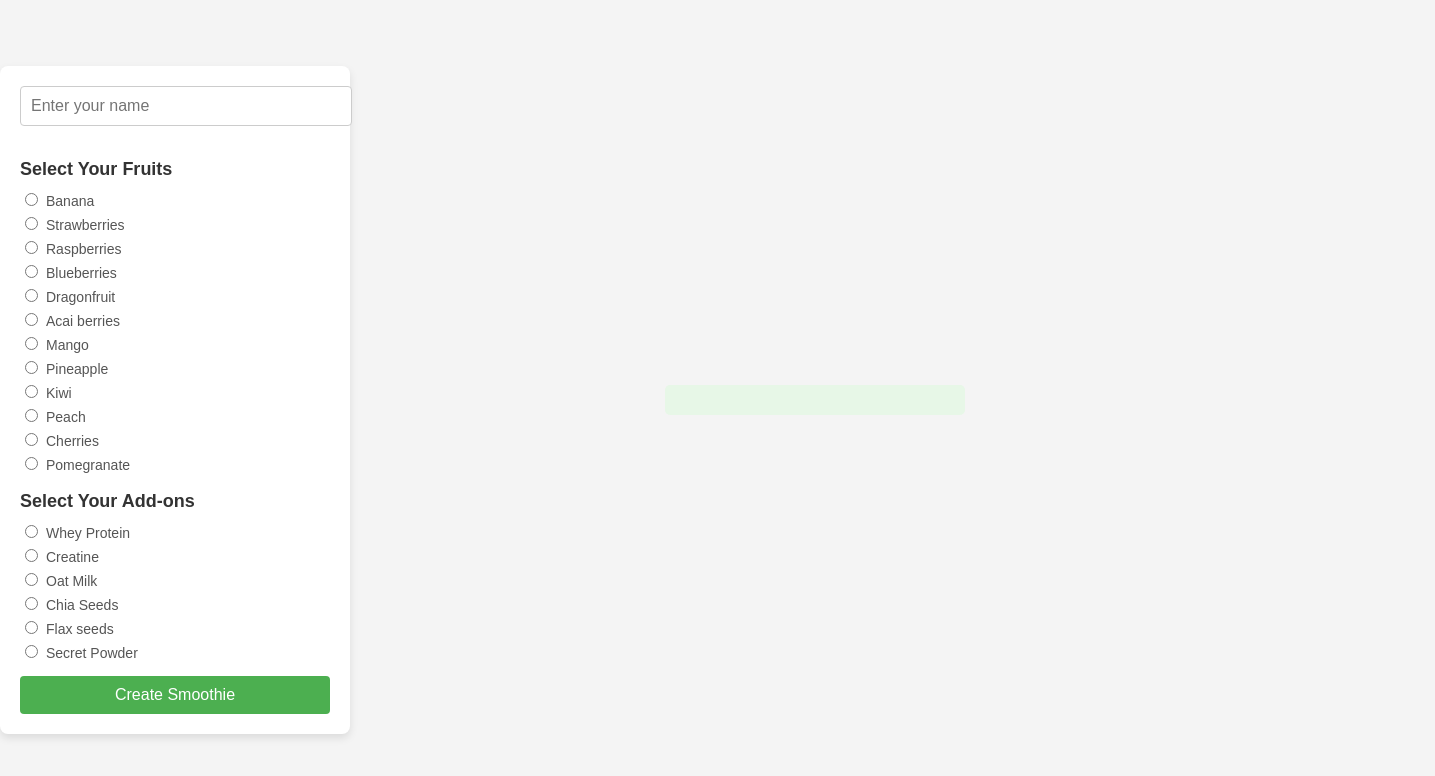
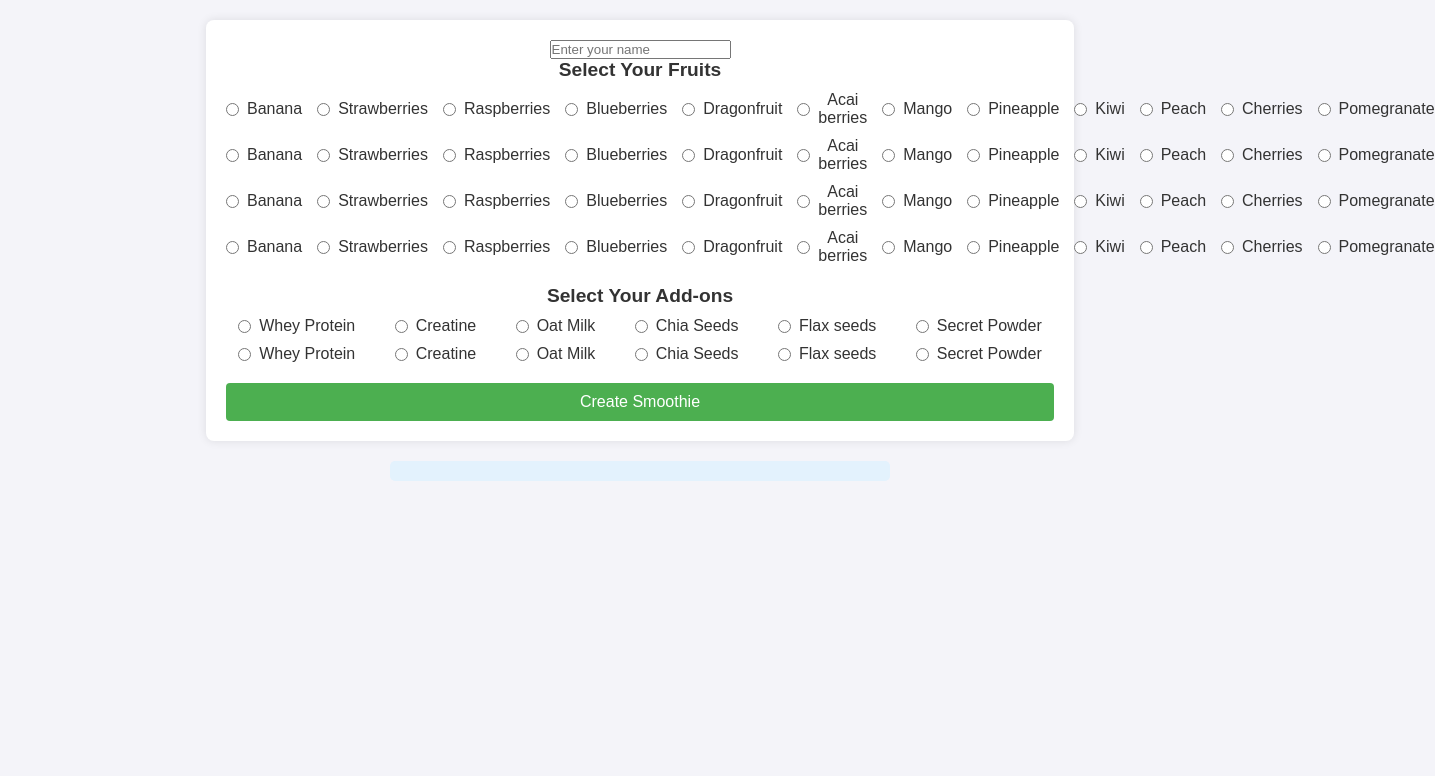
Before and after one commit to Mackintac/js-assignment-2, a plain HTML site: page index.html in a window 1280 px wide. Shown: the whole page, 1435 px wide, since content can reach past the window. Drawn offline with Linux system fonts and the light colour scheme.

Commit message:
refactor code to work with several options again.

```diff
--- a/css/styles.css
+++ b/css/styles.css
@@ -1,78 +1,87 @@
-body {
-  font-family: Arial, sans-serif;
-  background-color: #f4f4f4;
+/* General reset */
+* {
   margin: 0;
   padding: 0;
-  display: flex;
-  justify-content: center;
-  align-items: center;
-  height: 100vh;
-}
-
-form {
-  background-color: #ffffff;
-  padding: 20px;
-  border-radius: 8px;
-  box-shadow: 0 4px 8px rgba(0, 0, 0, 0.1);
-  width: 350px;
   box-sizing: border-box;
 }
 
-input[type='text'] {
-  width: 100%;
-  padding: 10px;
-  margin-bottom: 15px;
-  border: 1px solid #ccc;
-  border-radius: 4px;
-  font-size: 16px;
+body {
+  font-family: Arial, sans-serif;
+  background-color: #f4f4f9;
+  color: #333;
+  padding: 20px;
 }
 
-h3 {
-  font-size: 18px;
-  margin-bottom: 10px;
-  color: #333;
+/* Form styling */
+form {
+  text-align: center;
+
+  background-color: #fff;
+  padding: 20px;
+  border-radius: 8px;
+  box-shadow: 0 0 10px rgba(0, 0, 0, 0.1);
+  width: 70%;
+  margin: auto;
 }
 
+/* Title styling */
+h3 {
+  font-size: 1.2em;
+  margin-bottom: 10px;
+}
+
+/* Select fruit and add-on options styling */
 .fruit-options,
 .addOn-options {
-  margin-bottom: 15px;
+  display: flex;
+  flex-direction: column;
+  gap: 10px;
+  margin-bottom: 20px;
+}
+
+.fruit-row,
+.addon-row {
+  display: flex;
+  justify-content: space-around;
+  gap: 15px;
 }
 
 label {
-  display: block;
-  margin: 5px 0;
-  font-size: 14px;
-  color: #555;
+  display: flex;
+  align-items: center;
+  font-size: 1em;
 }
 
 input[type='radio'] {
   margin-right: 8px;
 }
 
+/* Button styling */
 button {
-  width: 100%;
-  padding: 10px;
   background-color: #4caf50;
   color: white;
+  padding: 10px 20px;
   border: none;
   border-radius: 4px;
-  font-size: 16px;
+  font-size: 1em;
   cursor: pointer;
+  width: 100%;
+  transition: background-color 0.3s ease;
 }
 
 button:hover {
   background-color: #45a049;
 }
 
+/* Output styling */
 #smoothie-output {
   margin-top: 20px;
-  font-size: 16px;
+  padding: 10px;
+  background-color: #e3f2fd;
+  border-radius: 5px;
   color: #333;
+  font-size: 1em;
   text-align: center;
-  padding: 15px;
-  background-color: #e7f7e7;
-  border-radius: 5px;
-  width: 300px;
+  max-width: 500px;
   margin: 20px auto;
-  box-sizing: border-box;
 }
--- a/js/script.js
+++ b/js/script.js
@@ -38,6 +38,10 @@ function fruitOptions() {
   // selects and stores the selection of the element with the fruit-options class
   const fruitSection = document.querySelector('.fruit-options');
 
+  for (let i = 0; i < 4; i++) {
+    let row = document.createElement('div');
+    row.classList.add('fruit-row');
+
     // forEach loop creating radio selection elements for unique option selection, changed from checkboxes due to wanting indiviual item selections
     fruitsArr.forEach((fruit) => {
       let fruitOptionLabel = document.createElement('label');
@@ -46,21 +50,25 @@ function fruitOptions() {
       // setting the appropriate attributes to the newly created elements
       fruitOption.setAttribute('type', 'radio');
       fruitOption.setAttribute('class', 'fruit-option');
-    fruitOption.setAttribute('name', 'fruit-group');
+      fruitOption.setAttribute('name', `fruit-group-${i}`);
       fruitOption.setAttribute('value', fruit);
 
       // add the newly created elements to the existing (and previously selected) elements in the document
       fruitOptionLabel.append(fruitOption);
       fruitOptionLabel.append(fruit);
-    fruitSection.append(fruitOptionLabel);
+      row.append(fruitOptionLabel);
     });
+
+    fruitSection.append(row);
   }
-
+}
 // function to make elements for the respective fruit items from the addOnsArr
 function addOnsOptions() {
   // selects and stores the selection of the element with the addOn-options class
   const addOnSection = document.querySelector('.addOn-options');
-
+  for (let i = 0; i < 2; i++) {
+    let row = document.createElement('div');
+    row.classList.add('addon-row');
     // forEach loop creating radio selection elements for unique option selection, changed from checkboxes due to wanting indiviual item selections
     addOnsArr.forEach((addOn) => {
       let addOnOptionLabel = document.createElement('label');
@@ -69,16 +77,17 @@ function addOnsOptions() {
       // setting the appropriate attributes to the newly created elements
       addOnOption.setAttribute('type', 'radio');
       addOnOption.setAttribute('class', 'addOn-option');
-    addOnOption.setAttribute('name', 'addOn-group');
+      addOnOption.setAttribute('name', `addOn-group-${i}`);
       addOnOption.setAttribute('value', addOn);
 
       // add the newly created elements to the existing (and previously selected) elements in the document
       addOnOptionLabel.append(addOnOption);
       addOnOptionLabel.append(addOn);
-    addOnSection.append(addOnOptionLabel);
+      row.append(addOnOptionLabel);
     });
+    addOnSection.append(row);
   }
-
+}
 // creates elements to attach the respective options to
 const fruitDiv = document.createElement('div');
 fruitDiv.classList.add('fruit-options');
```
Lines whose indentation alone changed are shown as unchanged.
